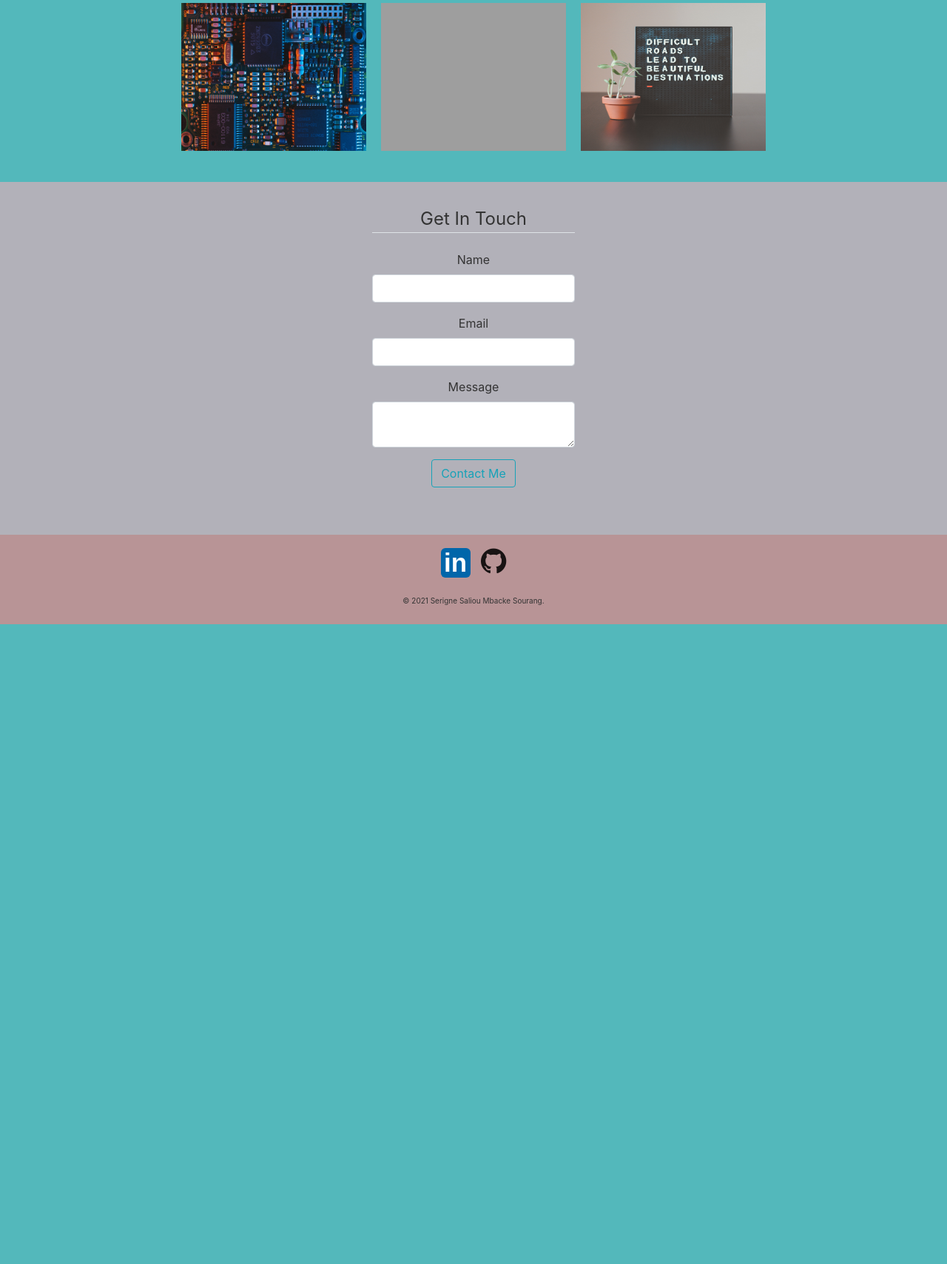
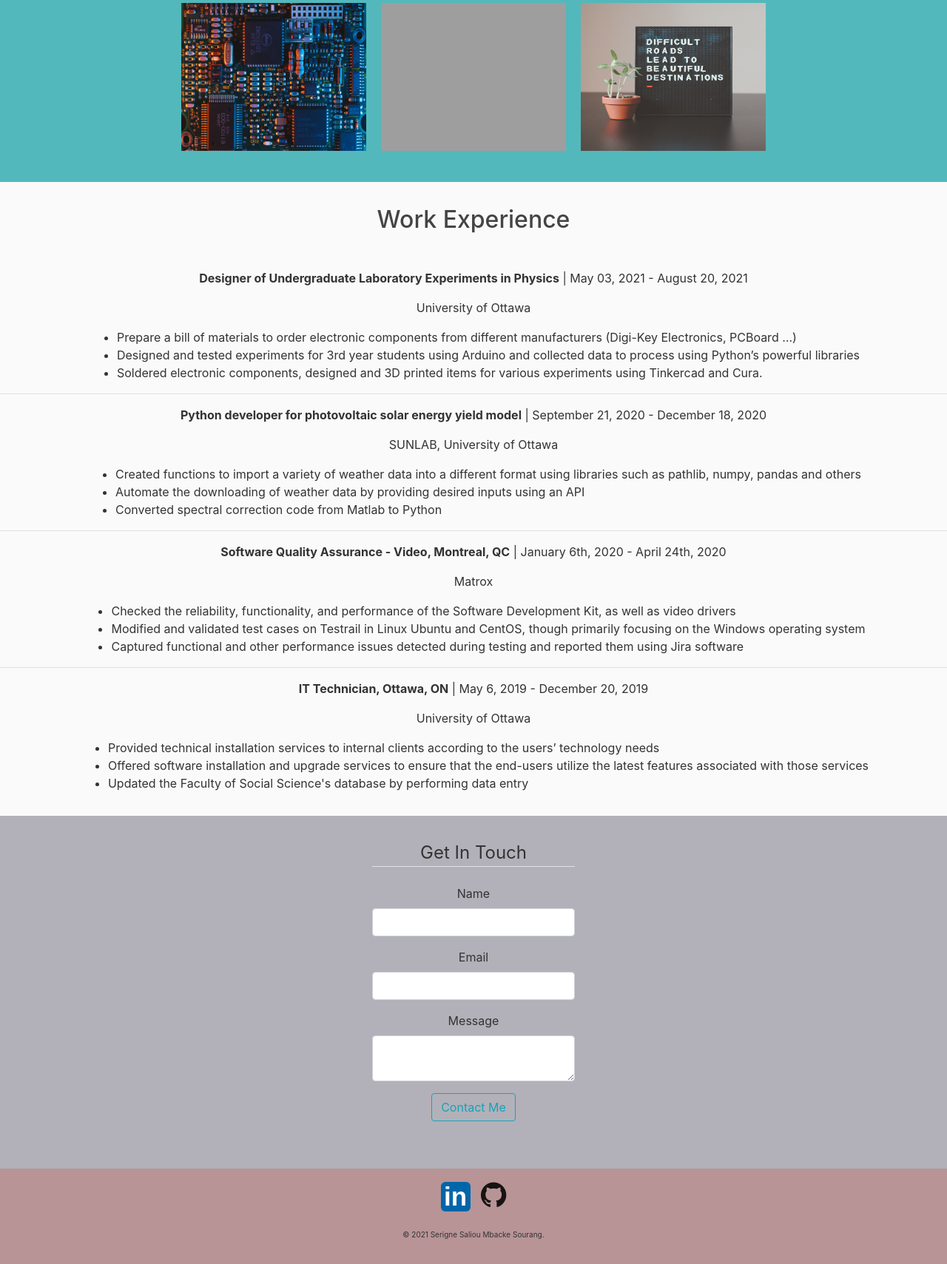
Before and after one commit to ssourang/flask_profile, a Flask app: page / in a window 1280 px wide. Shown: the part 401-2110 px from the top of the page at 74% size. Before the commit the page ends 1245 px from the top, so only its background shows below. Run offline with Flask 2, Linux system fonts and the light colour scheme; parts of the project's set-up code (start-up, migrations or seed data) failed here and were passed over; some libraries are stand-ins or nearby versions; grey boxes are pictures that could not be loaded.

Commit message:
Add work experience in home page. Clean up code.

```diff
--- a/app.py
+++ b/app.py
@@ -3,7 +3,6 @@ from flask import Flask, flash, render_template, redirect, url_for
 from forms import ContactMeForm
 from markdown import markdown
 from pathlib import Path
-from jinja2.ext import loopcontrols
 import os
 import smtplib
 import requests
@@ -40,11 +39,6 @@ with os.scandir("blog") as blog_folder:
             )
             blog_posts.append({"name": post_name, "date": post_date, "data": post_data})
 
-# print(blog_posts)
-
-
-# exit(0)
-
 
 with open("gif_urls.txt") as gif_file:
     for line in gif_file:
@@ -53,8 +47,6 @@ with open("gif_urls.txt") as gif_file:
         gif_url = line.strip().split("=")[1]
         gif_urls.append({"gif_url": gif_url})
 
-
-# exit(0)
 
 for i, project in enumerate(github_response):
     name = project["name"]
@@ -65,11 +57,9 @@ for i, project in enumerate(github_response):
         {"name": name, "desc": desc, "url": url, "gif_url": gif_urls[i]["gif_url"]}
     )
 
-# exit(0)
 
 app = Flask(__name__)
 app.config["SECRET_KEY"] = "willchangelater"
-app.jinja_env.add_extension("jinja2.ext.loopcontrols")
 
 YAHOO_EMAIL = os.environ.get("YAHOO_EMAIL")
 YAHOO_PASSWORD = os.environ.get("YAHOO_PASSWORD")
--- a/forms.py
+++ b/forms.py
@@ -9,9 +9,3 @@ class ContactMeForm(FlaskForm):
     email = StringField("Email", validators=[DataRequired(), Email()])
     content = TextAreaField("Message", validators=[DataRequired()])
     submit = SubmitField("Contact Me")
-
-
-class PostForm(FlaskForm):
-    title = StringField('Title', validators=[DataRequired()])
-    content = TextAreaField('Content', validators=[DataRequired()])
-    submit = SubmitField('Post')
--- a/gif_urls.txt
+++ b/gif_urls.txt
@@ -9,5 +9,3 @@ pong_game=https://user-images.githubusercontent.com/55968528/129485367-1af1b38b-
 capstone=https://user-images.githubusercontent.com/55968528/129496296-62d3fcc6-f331-4b3a-bd8d-b1c999dd935a.gif
 selenium_price_drop=https://user-images.githubusercontent.com/55968528/129496916-27629a3d-8fef-49bc-86c1-d0864526822a.gif
 turtle_race=https://user-images.githubusercontent.com/55968528/127800711-7f9da040-2b11-4e99-a464-57c06b84736d.gif
-turtle_race=https://user-images.githubusercontent.com/55968528/127800711-7f9da040-2b11-4e99-a464-57c06b84736d.gif
-turtle_race=https://user-images.githubusercontent.com/55968528/127800711-7f9da040-2b11-4e99-a464-57c06b84736d.gif
--- a/static/style.css
+++ b/static/style.css
@@ -47,16 +47,21 @@ font-weight: 500;
 }
 
 .my-footer {
-margin:0%;
 text-align: center;
 padding-top: 1rem;
-padding-bottom: 0.5rem;
+padding-bottom: 1rem;
 background-color: #b89496;
 }
 
 .blog-listing {
     padding-top: 2rem;
     text-align: center;
+}
+
+.blog-posting {
+    display: table;
+    text-align: start;
+    margin: 0 auto;
 }
 
 #idLinkedInIcon{background-color:rgb(0, 102, 170);border-radius:6px;color:white;cursor:pointer;display:inline-block;font:bold 35px Arial, Helvetica, sans-serif;height:40px;margin-top:1px;text-align:center;width:40px;}
@@ -175,13 +180,6 @@ text-align: left;
 .contact-section {
 margin: 0 auto;
 }
-/* border-bottom: 1px solid white;
-padding: 0px 25px 5px 25px; */
-/* text-align: center; */
-/* width: 200px;
-border-right: 0px;
-border-top: 1px;
-border: thin solid white; */
 
 
 .section-bottom-border {
@@ -194,10 +192,16 @@ margin-bottom: 30px;
 }
 
 
-ul {
+.projects {
 display: inline-block;
 list-style-type: none;
 text-align: left;
+}
+
+.work-experience-section {
+    padding-top: 2rem;
+    padding-bottom: 2rem;
+    text-align: center;
 }
 
 .list-projects-format {
@@ -211,6 +215,12 @@ padding: 10px 20px;
 border: 1px solid #dddddd;
 border-radius: 3px;
 margin-bottom: 20px;
+}
+
+.tasks{
+  display: table;
+  text-align:start;
+  margin: 0 auto;
 }
 
 /* ---------------------- Markdown Code Syntax Highlighting -----------------------*/
--- a/templates/about.html
+++ b/templates/about.html
@@ -13,16 +13,14 @@
     <h2 class='header-color'>Interests</h2>
     <p>
         I also have a strong interest and passion to learn about new technologies, data science and machine learning
-        with
-        Python programming language.
+        with Python programming language.
     </p>
 
     <h2 class='header-color'>Expertise</h2>
     <p>
         Electronic Systems, Electronics Troubleshooting, Electronic Testing Design, Analyzing Information,
         Quality Focus, Attention to Detail, Emphasizing Excellence, Customer Service, Manual Software Testing, Data
-        Entry,
-        Python, pandas, numpy, Matlab, Simulink, SQL, Microsoft Excel, VHDL, ModelSIM
+        Entry, Python, pandas, numpy, Matlab, Simulink, SQL, Microsoft Excel, VHDL, ModelSIM
     </p>
 
     <h2 class='header-color'>Hobbies</h2>
--- a/templates/blog_listing.html
+++ b/templates/blog_listing.html
@@ -4,7 +4,7 @@
 
 <h1> {{ post_name }} </h1>
 <div class="blog-listing">
-    <ul>
+    <ul class="blog-posting">
         {% for post in blog_posts %}
         <a href="/blog/{{ post['name'] }}">
             <li>{{ post['name'] }} - {{ post['date'] }}</li>
--- a/templates/home.html
+++ b/templates/home.html
@@ -14,6 +14,84 @@
         <img src="/static/pictures/elg_intro.png" alt="elg image intro" width="250" height="200">
         <img src="/static/pictures/python_intro.png" alt="python image intro" width="250" height="200">
         <img src="/static/pictures/entrprn_intro.png" alt="entrprn image intro" width="250" height="200"><br><br>
+    </div>
+</div>
+
+<div class="work-experience-section">
+
+    <h2>Work Experience</h2><br><br>
+    <p><strong>Designer of Undergraduate Laboratory Experiments in Physics</strong> | May 03, 2021 - August
+        20, 2021 </p>
+    <p>University of Ottawa</p>
+    <div>
+        <ul class="tasks">
+            <li>
+                Prepare a bill of materials to order electronic components from different manufacturers (Digi-Key Electronics, PCBoard …)
+            </li>
+            <li>
+                Designed and tested experiments for 3rd year students using Arduino and collected data to process using Python’s powerful libraries
+            </li>
+            <li>
+                Soldered electronic components, designed and 3D printed items for various experiments using Tinkercad and Cura.
+            </li>
+        </ul>
+    </div>
+    <hr>
+    <p><strong>Python developer for photovoltaic solar energy yield model</strong> | September 21, 2020 - December
+        18, 2020 </p>
+    <p>SUNLAB, University of Ottawa</p>
+    <div>
+        <ul class="tasks">
+            <li>
+                Created functions to import a variety of weather data into a different format using libraries such as
+                pathlib, numpy, pandas and others
+            </li>
+            <li>
+                Automate the downloading of weather data by providing desired inputs using an
+                API
+            </li>
+            <li>
+                Converted spectral correction code from Matlab to Python
+            </li>
+        </ul>
+    </div>
+    <hr>
+    <p><strong>Software Quality Assurance - Video, Montreal, QC</strong> | January 6th, 2020 - April 24th,
+        2020 </p>
+    <p>Matrox</p>
+    <div>
+        <ul class="tasks">
+            <li>
+                Checked the reliability, functionality, and performance of the Software
+                Development Kit, as well as video drivers
+            </li>
+            <li>
+                Modified and validated test cases on Testrail in Linux Ubuntu and CentOS, though primarily focusing on the Windows operating system
+            </li>
+            <li>
+                Captured functional and other performance issues detected during testing and
+                reported them using Jira software
+            </li>
+        </ul>
+    </div>
+    <hr>
+    <p><strong>IT Technician, Ottawa, ON</strong> | May 6, 2019 - December 20, 2019 </p>
+    <p>University of Ottawa</p>
+    <div>
+        <ul class="tasks">
+            <li>
+                Provided technical installation services to internal clients according to the users’
+                technology needs
+            </li>
+            <li>
+                Offered software installation and upgrade services to ensure that the end-users
+                utilize the latest features associated with those services
+            </li>
+            <li>
+                Updated the Faculty of Social Science's database by
+                performing data entry
+            </li>
+        </ul>
     </div>
 </div>
 
@@ -38,7 +116,6 @@
                 {{ form.submit(class="btn btn-outline-info") }}
             </div>
         </fieldset>
-
     </form>
 </div>
 <div class="my-footer">
--- a/templates/layout.html
+++ b/templates/layout.html
@@ -10,7 +10,6 @@
     <link rel="stylesheet" href="https://maxcdn.bootstrapcdn.com/bootstrap/4.0.0/css/bootstrap.min.css"
         integrity="sha384-Gn5384xqQ1aoWXA+058RXPxPg6fy4IWvTNh0E263XmFcJlSAwiGgFAW/dAiS6JXm" crossorigin="anonymous">
     <link rel="stylesheet" text="text/css" href="{{ url_for('static', filename='style.css') }}">
-{#    <link href="{{ url_for('blog/blog_static', blog_listing='ls.png') }}">#}
 </head>
 
 <body>
@@ -31,8 +30,6 @@
                     <!-- Navbar Right Side -->
                     <div class="navbar-nav">
                         <a class="nav-item nav-link" href="{{ url_for('blog') }}">Blog</a>
-                        <!-- <a class="nav-item nav-link" href="http://172.105.26.121">Blog</a> -->
-
                     </div>
                 </div>
             </div>
```
Also changed, not shown: blog/2021-10-23_11-Perl-5-Getting-Started.md (added, +1 -0 lines).
